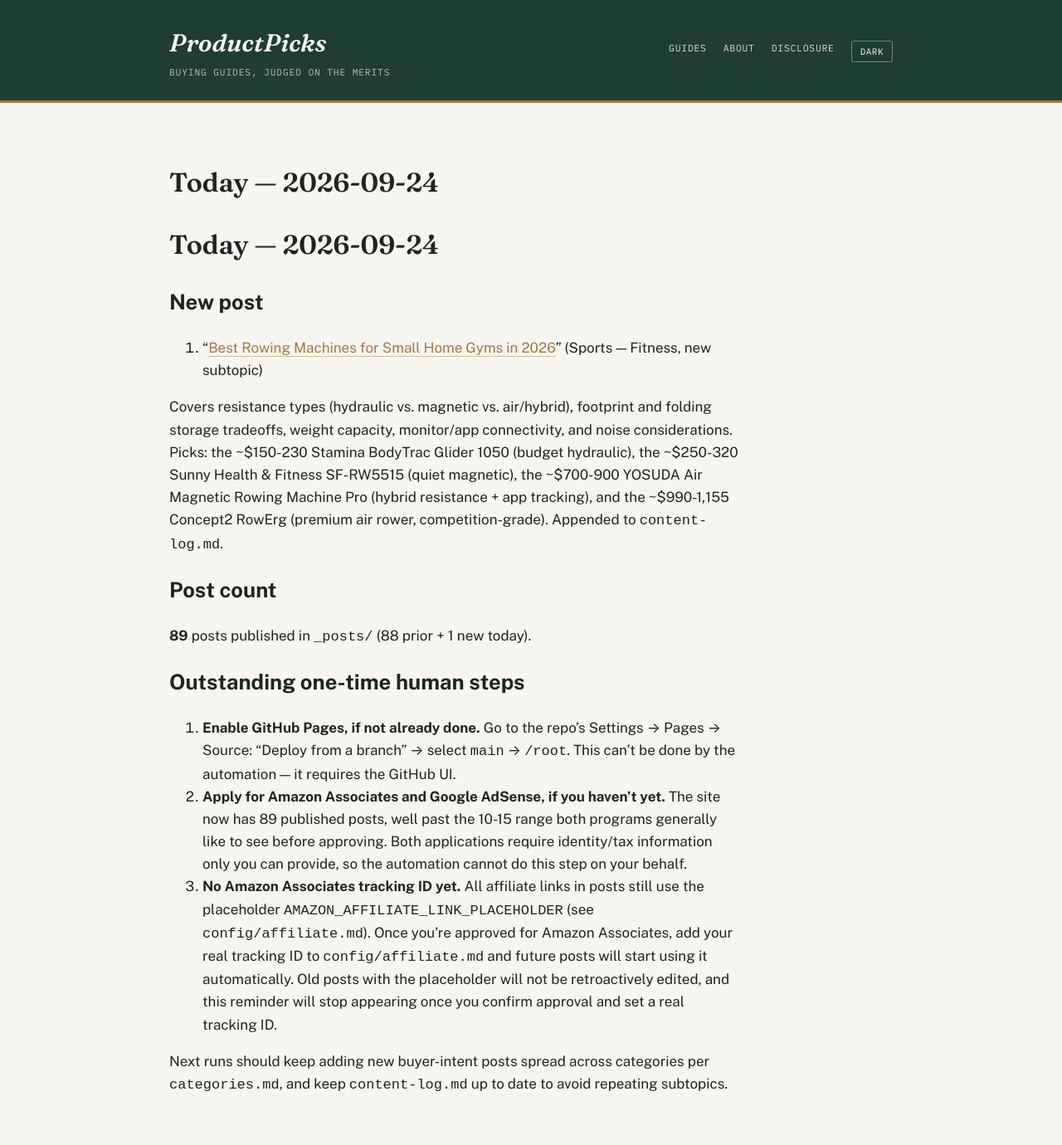
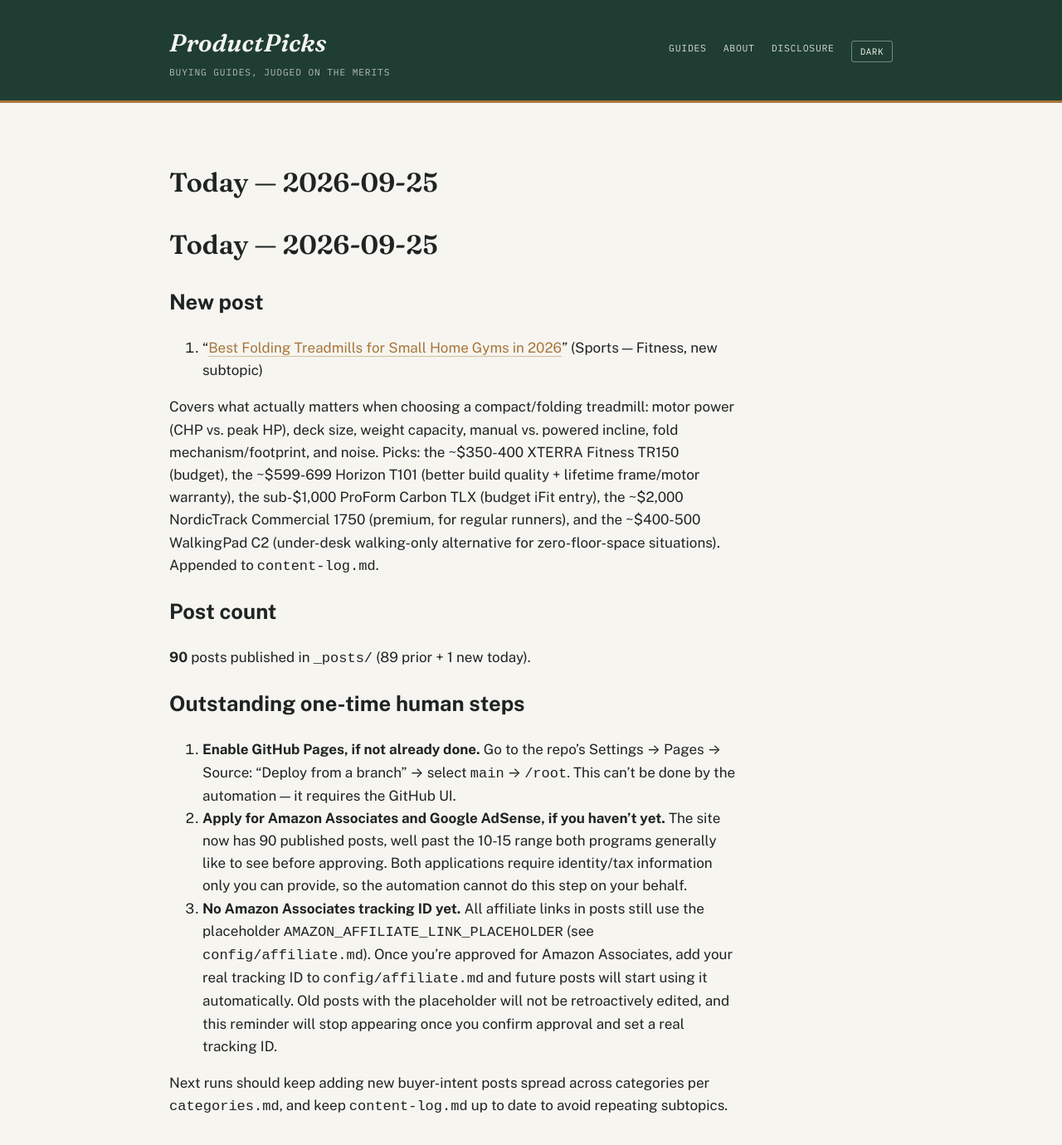
Before and after one commit to ajith198/ProductPicks, a Jekyll site: the page built from today.md, in a window 1280 px wide and 1400 px high. Shown: the top 1380 px of the window at 83% size. Built offline with Jekyll 4.4.1, drawn with Linux system fonts in a browser that asks for light colours; our own code applies the rules of GitHub Pages for plain Markdown files.

Commit message:
daily: 2026-09-25 new post + log update
New post: best folding treadmills for small home gyms (Sports/Fitness).

Co-Authored-By: Claude Sonnet 5 <noreply@anthropic.com>
Claude-Session: https://claude.ai/code/session_016ZWAKpVQvZXLSfdvBZaFPS

```diff
--- a/today.md
+++ b/today.md
@@ -1,19 +1,19 @@
-# Today — 2026-09-24
+# Today — 2026-09-25
 
 ## New post
 
-1. "[Best Rowing Machines for Small Home Gyms in 2026](/sports/buying-guides/best-rowing-machines-for-small-home-gyms/)" (Sports — Fitness, new subtopic)
+1. "[Best Folding Treadmills for Small Home Gyms in 2026](/sports/buying-guides/best-folding-treadmills-for-small-home-gyms/)" (Sports — Fitness, new subtopic)
 
-Covers resistance types (hydraulic vs. magnetic vs. air/hybrid), footprint and folding storage tradeoffs, weight capacity, monitor/app connectivity, and noise considerations. Picks: the ~$150-230 Stamina BodyTrac Glider 1050 (budget hydraulic), the ~$250-320 Sunny Health & Fitness SF-RW5515 (quiet magnetic), the ~$700-900 YOSUDA Air Magnetic Rowing Machine Pro (hybrid resistance + app tracking), and the ~$990-1,155 Concept2 RowErg (premium air rower, competition-grade). Appended to `content-log.md`.
+Covers what actually matters when choosing a compact/folding treadmill: motor power (CHP vs. peak HP), deck size, weight capacity, manual vs. powered incline, fold mechanism/footprint, and noise. Picks: the ~$350-400 XTERRA Fitness TR150 (budget), the ~$599-699 Horizon T101 (better build quality + lifetime frame/motor warranty), the sub-$1,000 ProForm Carbon TLX (budget iFit entry), the ~$2,000 NordicTrack Commercial 1750 (premium, for regular runners), and the ~$400-500 WalkingPad C2 (under-desk walking-only alternative for zero-floor-space situations). Appended to `content-log.md`.
 
 ## Post count
 
-**89** posts published in `_posts/` (88 prior + 1 new today).
+**90** posts published in `_posts/` (89 prior + 1 new today).
 
 ## Outstanding one-time human steps
 
 1. **Enable GitHub Pages, if not already done.** Go to the repo's Settings → Pages → Source: "Deploy from a branch" → select `main` → `/root`. This can't be done by the automation — it requires the GitHub UI.
-2. **Apply for Amazon Associates and Google AdSense, if you haven't yet.** The site now has 89 published posts, well past the 10-15 range both programs generally like to see before approving. Both applications require identity/tax information only you can provide, so the automation cannot do this step on your behalf.
+2. **Apply for Amazon Associates and Google AdSense, if you haven't yet.** The site now has 90 published posts, well past the 10-15 range both programs generally like to see before approving. Both applications require identity/tax information only you can provide, so the automation cannot do this step on your behalf.
 3. **No Amazon Associates tracking ID yet.** All affiliate links in posts still use the placeholder `AMAZON_AFFILIATE_LINK_PLACEHOLDER` (see `config/affiliate.md`). Once you're approved for Amazon Associates, add your real tracking ID to `config/affiliate.md` and future posts will start using it automatically. Old posts with the placeholder will not be retroactively edited, and this reminder will stop appearing once you confirm approval and set a real tracking ID.
 
 Next runs should keep adding new buyer-intent posts spread across categories per `categories.md`, and keep `content-log.md` up to date to avoid repeating subtopics.
```
Also changed, not shown: TODAY.md (+1 -1 lines), _posts/2026-09-25-best-folding-treadmills-for-small-home-gyms.md (added, +59 -0 lines), content-log.md (+1 -0 lines).
